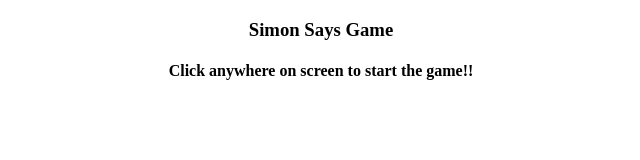
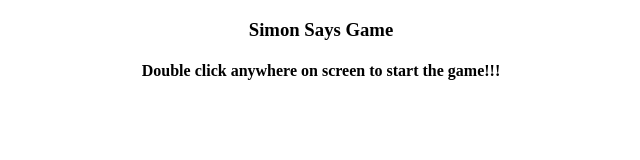
Before and after one commit to kratinkeshari/Simon-Says-Game, a plain HTML site: page index.html in a window 1280 px wide. Shown: the whole page, without its empty margins (327-967 px from the left). Drawn offline with Linux system fonts and the light colour scheme.

Commit message:
UI update

```diff
--- a/index.html
+++ b/index.html
@@ -11,7 +11,7 @@
 <body>
     <div class="wrapper">
         <h3>Simon Says Game</h3>
-        <h4>Click anywhere on screen to start the game!!</h4>
+        <h4>Double click anywhere on screen to start the game!!!</h4>
         <div class="box-container">
             <div class="line-one">
                 <div class="box red" type="button" id="red"></div>
```
